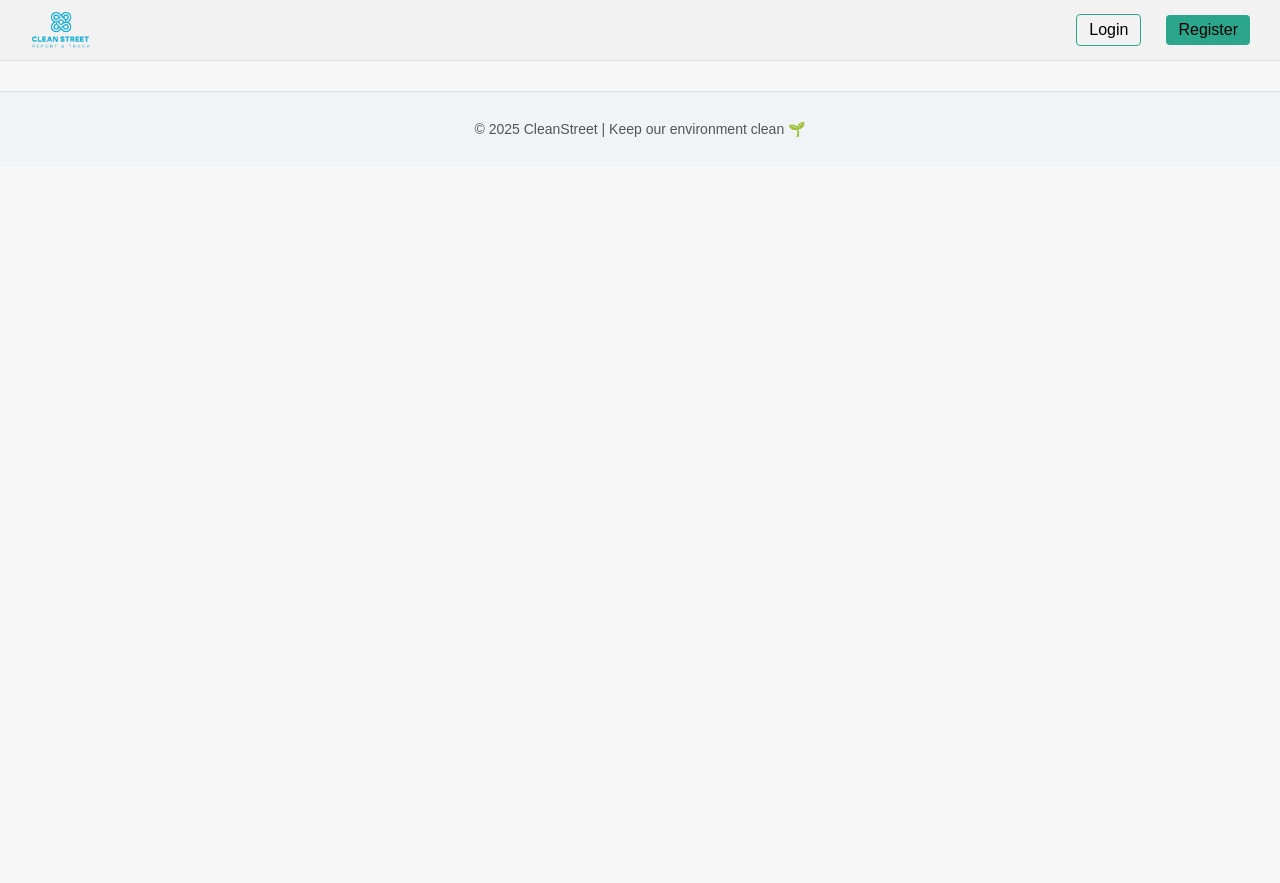
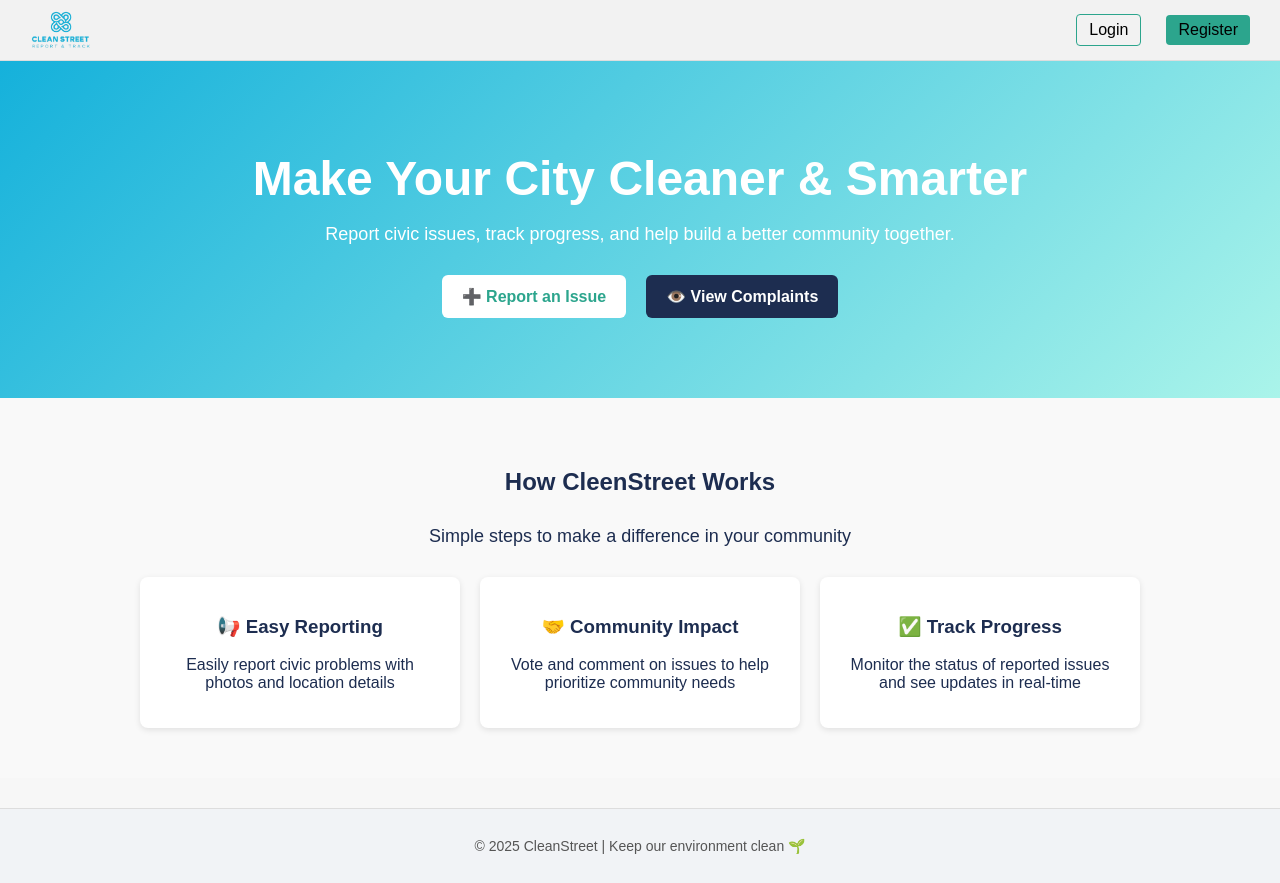
Before and after one commit to springboardmentor211/CleanStreet_Group1, a React (Create React App) app in the folder clean-street-app/: page / in a window 1280 px wide. Before the commit the page ends 800 px from the top, so only its background shows below. Built offline with nearby package versions, Linux system fonts and the light colour scheme.

Commit message:
adding landing page

```diff
--- a/clean-street-app/src/App.js
+++ b/clean-street-app/src/App.js
@@ -10,7 +10,7 @@ import ComplaintDetail from "./pages/ComplaintDetail";
 import ViewComplaints from "./pages/ViewComplaints";
 import ForgotPassword from "./pages/ForgotPassword";
 import ResetPassword from "./pages/ResetPassword";
-
+import LandingPage from "./pages/Landing"
 
 function AppLayout() {
   const location = useLocation();
@@ -20,6 +20,7 @@ function AppLayout() {
     <>
       {!hideNavbar && <Navbar />}
       <Routes>
+        <Route path="/" element={<LandingPage />} />
         <Route path="/login" element={<Login />} />
         <Route path="/register" element={<Register />} />
         <Route path="/dashboard" element={<Dashboard />} />
--- a/clean-street-app/src/components/Navbar.jsx
+++ b/clean-street-app/src/components/Navbar.jsx
@@ -14,7 +14,7 @@ export default function Navbar() {
 
   return (
     <nav className="navbar">
-      <div className="navbar-left" onClick={() => navigate("/dashboard")}>
+      <div className="navbar-left" onClick={() => navigate("/")}>
         <img src={logo} alt="CleanStreet Logo" className="navbar-logo" />
         {/* <span className="navbar-title">CleanStreet</span> */}
       </div>
@@ -31,7 +31,7 @@ export default function Navbar() {
         ) : (
           <>
             <Link to="/login" className="btn-outline">Login</Link>
-            <Link to="/signup" className="btn-primary">Register</Link>
+            <Link to="/register" className="btn-primary">Register</Link>
           </>
         )}
       </div>
--- a/clean-street-app/src/pages/ForgotPassword.jsx
+++ b/clean-street-app/src/pages/ForgotPassword.jsx
@@ -1,9 +1,11 @@
 import { useState } from "react";
 import api from "../api/client";
+import { useNavigate } from "react-router-dom";
 import "../styles/auth.css";
 
 export default function ForgotPassword() {
   const [email, setEmail] = useState("");
+  const navigate = useNavigate();
 
   const handleSubmit = async (e) => {
     e.preventDefault();
@@ -30,7 +32,7 @@ export default function ForgotPassword() {
           <button type="submit">Send Reset Link</button>
           <p>
           Don’t have an account?{" "}
-          <span className="link" >Register here</span>
+          <span className="link" onClick={() => navigate("/register")} >Register here</span>
         </p>
         </form>
       </div>
--- /dev/null
+++ b/clean-street-app/src/pages/Landing.jsx
@@ -0,0 +1,35 @@
+import { Link } from "react-router-dom";
+import "../styles/landing.css";
+
+export default function LandingPage() {
+  return (
+    <div className="landing-page">
+      <header className="hero">
+        <h1>Make Your City Cleaner & Smarter</h1>
+        <p className="tagline">Report civic issues, track progress, and help build a better community together.</p>
+        <div className="cta-buttons">
+          <Link to="/new-complaint" className="btn primary" >➕ Report an Issue</Link>
+          <Link to="/complaints" className="btn secondary">👁️ View Complaints</Link>
+        </div>
+      </header>
+      <section className="features">
+        <h2>How CleenStreet Works</h2>
+        <p className="tagline">Simple steps to make a difference in your community</p>
+        <div className="feature-cards">
+          <div className="feature-card">
+            <h3>📢 Easy Reporting</h3>
+            <p>Easily report civic problems with photos and location details</p>
+          </div>
+          <div className="feature-card">
+            <h3>🤝 Community Impact</h3>
+            <p>Vote and comment on issues to help prioritize community needs</p>
+          </div>
+          <div className="feature-card">
+            <h3>✅ Track Progress</h3>
+            <p>Monitor the status of reported issues and see updates in real-time</p>
+          </div>
+        </div>
+      </section>
+    </div>
+  );
+}
--- /dev/null
+++ b/clean-street-app/src/styles/landing.css
@@ -0,0 +1,76 @@
+.landing-page {
+  text-align: center;
+  font-family: Arial, sans-serif;
+  color: #1d2d50;
+}
+
+/* Hero Section */
+.hero {
+  background: linear-gradient(135deg, #15B1DB, #AAF4EA);
+  color: #fff;
+  padding: 80px 20px;
+}
+
+.hero h1 {
+  font-size: 48px;
+  margin: 10px 0;
+}
+
+.tagline {
+  font-size: 18px;
+  margin-bottom: 30px;
+}
+
+.cta-buttons .btn {
+  display: inline-block;
+  margin: 0 10px;
+  padding: 12px 20px;
+  border-radius: 6px;
+  text-decoration: none;
+  font-weight: bold;
+  transition: all 0.3s ease;
+}
+
+.btn.primary {
+  background: #fff;
+  color: #2ca58d;
+}
+
+.btn.secondary {
+  background: #1d2d50;
+  color: #fff;
+}
+
+.btn:hover {
+  opacity: 0.85;
+}
+
+/* Features Section */
+.features {
+  padding: 50px 20px;
+  background: #f9f9f9;
+}
+
+.features h2 {
+  margin-bottom: 30px;
+}
+
+.feature-cards {
+  display: flex;
+  justify-content: center;
+  gap: 20px;
+  flex-wrap: wrap;
+}
+
+.feature-card {
+  background: #fff;
+  padding: 20px;
+  width: 280px;
+  border-radius: 8px;
+  box-shadow: 0 2px 6px rgba(0,0,0,0.1);
+  transition: transform 0.2s;
+}
+
+.feature-card:hover {
+  transform: translateY(-5px);
+}
```
